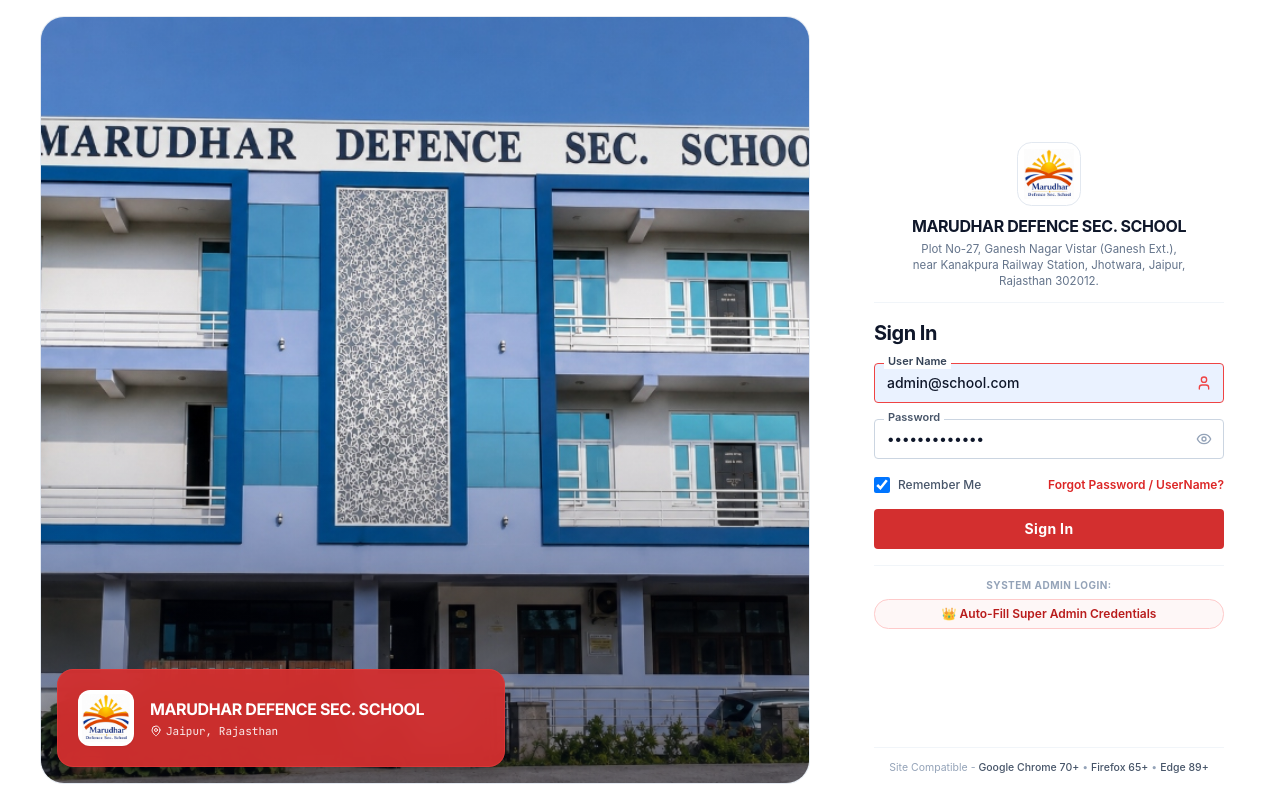
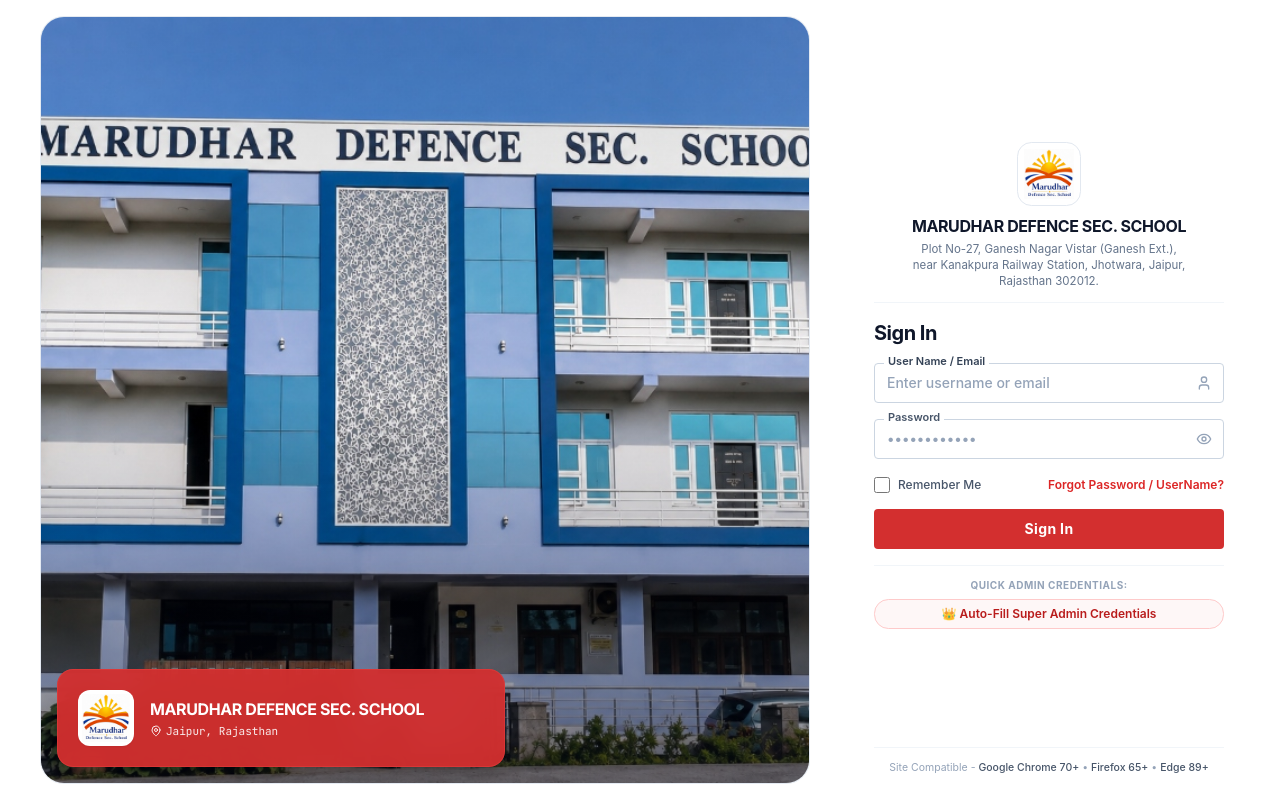
Before and after one commit to Pawanjangid4424/School-Management-System, a Next.js app in the folder frontend/: page /login in a window 1280 px wide. Built offline with nearby package versions, Linux system fonts and the light colour scheme; a web font is replaced by a local one.

Commit message:
Redirect root URL to login page and support session-based auth without persistent auto-login

```diff
--- a/frontend/src/app/login/page.tsx
+++ b/frontend/src/app/login/page.tsx
@@ -14,10 +14,10 @@ import { ForgotPasswordModal } from '@/components/auth/ForgotPasswordModal';
 export default function LoginPage() {
   const router = useRouter();
 
-  const [username, setUsername] = useState('admin@school.com');
-  const [password, setPassword] = useState('AdminPass123!');
+  const [username, setUsername] = useState('');
+  const [password, setPassword] = useState('');
   const [showPassword, setShowPassword] = useState(false);
-  const [rememberMe, setRememberMe] = useState(true);
+  const [rememberMe, setRememberMe] = useState(false);
   const [loading, setLoading] = useState(false);
   const [error, setError] = useState<string | null>(null);
   const [isForgotOpen, setIsForgotOpen] = useState(false);
@@ -43,10 +43,19 @@ export default function LoginPage() {
         throw new Error(data.message || 'Invalid login credentials');
       }
 
+      // Clear previous session & local storage
       localStorage.clear();
-      localStorage.setItem('access_token', data.tokens.access_token);
-      localStorage.setItem('refresh_token', data.tokens.refresh_token);
-      localStorage.setItem('user', JSON.stringify(data.user));
+      sessionStorage.clear();
+
+      if (rememberMe) {
+        localStorage.setItem('access_token', data.tokens.access_token);
+        localStorage.setItem('refresh_token', data.tokens.refresh_token);
+        localStorage.setItem('user', JSON.stringify(data.user));
+      } else {
+        sessionStorage.setItem('access_token', data.tokens.access_token);
+        sessionStorage.setItem('refresh_token', data.tokens.refresh_token);
+        sessionStorage.setItem('user', JSON.stringify(data.user));
+      }
 
       toast.success(`Welcome back, ${data.user.name || data.user.username}!`);
 
@@ -78,7 +87,7 @@ export default function LoginPage() {
     <div className="h-screen w-screen bg-white flex p-3 sm:p-4 gap-4 sm:gap-6 overflow-hidden text-slate-800 font-sans selection:bg-red-500 selection:text-white">
       <Toaster position="top-center" />
 
-      {/* Left Hero Card Frame - Pristine Original Full Height Design on Desktop/Tablet */}
+      {/* Left Hero Card Frame */}
       <div className="hidden md:flex md:flex-1 relative h-full rounded-[24px] overflow-hidden bg-slate-100 border border-slate-200/80 shadow-xs flex-col justify-between p-4 group">
         {/* Main Campus Image */}
         <img
@@ -93,7 +102,7 @@ export default function LoginPage() {
         {/* Top Spacer */}
         <div className="relative z-10" />
 
-        {/* Red School Badge overlay at bottom left inside the rounded campus card */}
+        {/* Red School Badge overlay at bottom left */}
         <div className="relative z-10 bg-[#D32F2F]/95 backdrop-blur-md text-white p-4 sm:p-5 rounded-2xl shadow-xl border border-red-500/40 flex items-center gap-4 max-w-sm sm:max-w-md">
           <div className="h-14 w-14 rounded-xl bg-white p-1 shrink-0 shadow-sm flex items-center justify-center">
             <img
@@ -114,7 +123,7 @@ export default function LoginPage() {
         </div>
       </div>
 
-      {/* Right Login Panel - Matches exact original CSS (430px width on desktop, full width on mobile) */}
+      {/* Right Login Panel */}
       <aside
         className="w-full md:w-[430px] shrink-0 h-full bg-white flex flex-col justify-between py-2 px-4 sm:px-10 overflow-y-auto mx-auto"
         style={{
@@ -164,7 +173,7 @@ export default function LoginPage() {
             {/* User Name Input */}
             <div className="relative">
               <label className="absolute -top-2.5 left-2.5 bg-white px-1 text-[11px] font-semibold text-slate-700 z-10">
-                User Name
+                User Name / Email
               </label>
               <div className="relative flex items-center">
                 <input
@@ -172,10 +181,10 @@ export default function LoginPage() {
                   required
                   value={username}
                   onChange={(e) => setUsername(e.target.value)}
-                  placeholder="Enter username"
-                  className="w-full rounded-[4px] border border-red-500 bg-[#EAF2FF] px-3 py-2 text-xs sm:text-sm text-slate-900 font-medium placeholder:text-slate-400 focus:border-red-600 focus:bg-white focus:outline-none transition-all pr-9 h-10"
+                  placeholder="Enter username or email"
+                  className="w-full rounded-[4px] border border-slate-300 bg-white px-3 py-2 text-xs sm:text-sm text-slate-900 font-medium placeholder:text-slate-400 focus:border-red-600 focus:bg-white focus:outline-none transition-all pr-9 h-10"
                 />
-                <User className="absolute right-3 h-4 w-4 text-red-500 pointer-events-none" />
+                <User className="absolute right-3 h-4 w-4 text-slate-400 pointer-events-none" />
               </div>
             </div>
 
@@ -236,7 +245,7 @@ export default function LoginPage() {
           {/* Quick Admin Demo Login */}
           <div className="border-t border-slate-100 pt-3 space-y-1.5 shrink-0">
             <span className="text-[10px] font-bold text-slate-400 block uppercase tracking-wider text-center">
-              System Admin Login:
+              Quick Admin Credentials:
             </span>
             <div className="flex justify-center">
               <button
@@ -245,7 +254,7 @@ export default function LoginPage() {
                   setUsername('admin@school.com');
                   setPassword('AdminPass123!');
                 }}
-                className="w-full py-1.5 px-4 rounded-lg border border-red-200 bg-red-50/60 hover:bg-red-100 hover:border-red-300 text-red-700 text-xs font-semibold transition-all text-center flex items-center justify-center gap-1.5 shadow-xs"
+                className="w-full py-1.5 px-4 rounded-lg border border-red-200 bg-red-50/60 hover:bg-red-100 hover:border-red-300 text-red-700 text-xs font-semibold transition-all text-center flex items-center justify-center gap-1.5 shadow-xs cursor-pointer"
               >
                 👑 Auto-Fill Super Admin Credentials
               </button>
--- a/frontend/src/app/page.tsx
+++ b/frontend/src/app/page.tsx
@@ -7,12 +7,8 @@ export default function Home() {
   const router = useRouter();
 
   useEffect(() => {
-    const token = localStorage.getItem('access_token');
-    if (token) {
-      router.push('/admin/dashboard');
-    } else {
-      router.push('/login');
-    }
+    // Root Vercel URL always directs to the official School ERP Login Portal
+    router.push('/login');
   }, [router]);
 
   return (
```
